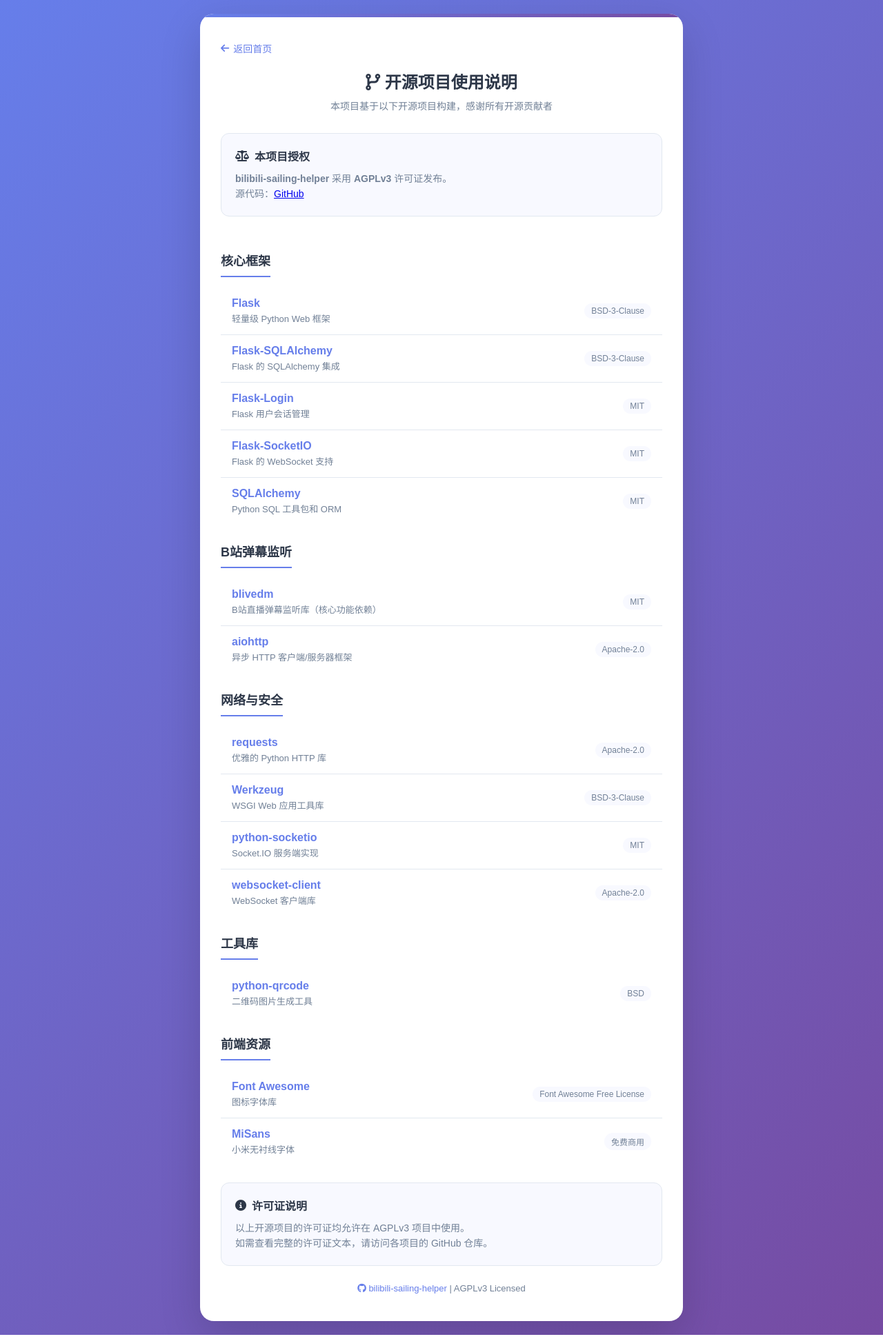
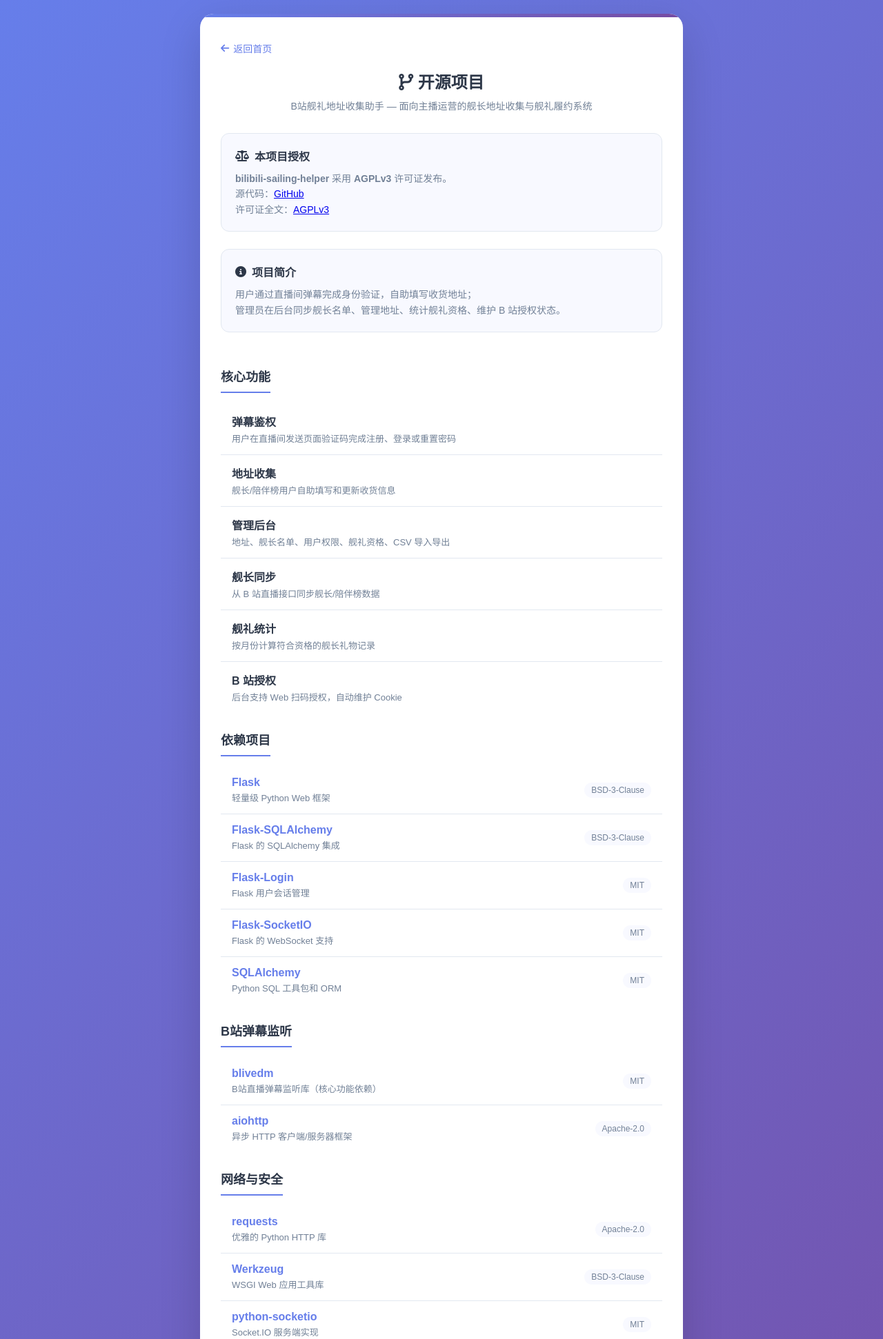
Before and after one commit to HosisoraLing/bilibili-sailing-helper, a Flask app: page /opensource in a window 1280 px wide. Shown: the top 1942 px of the page at 69% size. Run offline with Flask 3, Linux system fonts and the light colour scheme; parts of the project's set-up code (start-up, migrations or seed data) failed here and were passed over; some web fonts are replaced.

Commit message:
docs: 更新开源介绍内容

```diff
--- a/templates/opensource.html
+++ b/templates/opensource.html
@@ -137,19 +137,68 @@
     </a>
 
     <div class="header">
-        <h2><i class="fas fa-code-branch"></i> 开源项目使用说明</h2>
-        <p>本项目基于以下开源项目构建，感谢所有开源贡献者</p>
+        <h2><i class="fas fa-code-branch"></i> 开源项目</h2>
+        <p>B站舰礼地址收集助手 — 面向主播运营的舰长地址收集与舰礼履约系统</p>
     </div>
 
     <div class="license-info">
         <h3><i class="fas fa-balance-scale"></i> 本项目授权</h3>
         <p>
             <strong>bilibili-sailing-helper</strong> 采用 <strong>AGPLv3</strong> 许可证发布。<br>
-            源代码：<a href="https://github.com/HosisoraLing/bilibili-sailing-helper" target="_blank">GitHub</a>
+            源代码：<a href="https://github.com/HosisoraLing/bilibili-sailing-helper" target="_blank">GitHub</a><br>
+            许可证全文：<a href="https://www.gnu.org/licenses/agpl-3.0.html" target="_blank">AGPLv3</a>
         </p>
     </div>
 
-    <div class="section-title">核心框架</div>
+    <div class="license-info">
+        <h3><i class="fas fa-info-circle"></i> 项目简介</h3>
+        <p>
+            用户通过直播间弹幕完成身份验证，自助填写收货地址；<br>
+            管理员在后台同步舰长名单、管理地址、统计舰礼资格、维护 B 站授权状态。
+        </p>
+    </div>
+
+    <div class="section-title">核心功能</div>
+    <ul class="dep-list">
+        <li class="dep-item">
+            <div>
+                <div class="dep-name">弹幕鉴权</div>
+                <div class="dep-desc">用户在直播间发送页面验证码完成注册、登录或重置密码</div>
+            </div>
+        </li>
+        <li class="dep-item">
+            <div>
+                <div class="dep-name">地址收集</div>
+                <div class="dep-desc">舰长/陪伴榜用户自助填写和更新收货信息</div>
+            </div>
+        </li>
+        <li class="dep-item">
+            <div>
+                <div class="dep-name">管理后台</div>
+                <div class="dep-desc">地址、舰长名单、用户权限、舰礼资格、CSV 导入导出</div>
+            </div>
+        </li>
+        <li class="dep-item">
+            <div>
+                <div class="dep-name">舰长同步</div>
+                <div class="dep-desc">从 B 站直播接口同步舰长/陪伴榜数据</div>
+            </div>
+        </li>
+        <li class="dep-item">
+            <div>
+                <div class="dep-name">舰礼统计</div>
+                <div class="dep-desc">按月份计算符合资格的舰长礼物记录</div>
+            </div>
+        </li>
+        <li class="dep-item">
+            <div>
+                <div class="dep-name">B 站授权</div>
+                <div class="dep-desc">后台支持 Web 扫码授权，自动维护 Cookie</div>
+            </div>
+        </li>
+    </ul>
+
+    <div class="section-title">依赖项目</div>
     <ul class="dep-list">
         <li class="dep-item">
             <div>
@@ -268,6 +317,15 @@
     </ul>
 
     <div class="license-info" style="margin-top: 25px;">
+        <h3><i class="fas fa-question-circle"></i> 相关链接</h3>
+        <p>
+            源代码：<a href="https://github.com/HosisoraLing/bilibili-sailing-helper" target="_blank">GitHub</a><br>
+            问题反馈：<a href="https://github.com/HosisoraLing/bilibili-sailing-helper/issues" target="_blank">GitHub Issues</a><br>
+            许可证：<a href="https://www.gnu.org/licenses/agpl-3.0.html" target="_blank">AGPLv3</a>
+        </p>
+    </div>
+
+    <div class="license-info" style="margin-top: 25px;">
         <h3><i class="fas fa-info-circle"></i> 许可证说明</h3>
         <p>
             以上开源项目的许可证均允许在 AGPLv3 项目中使用。<br>
```
Also changed, not shown: README.md.
